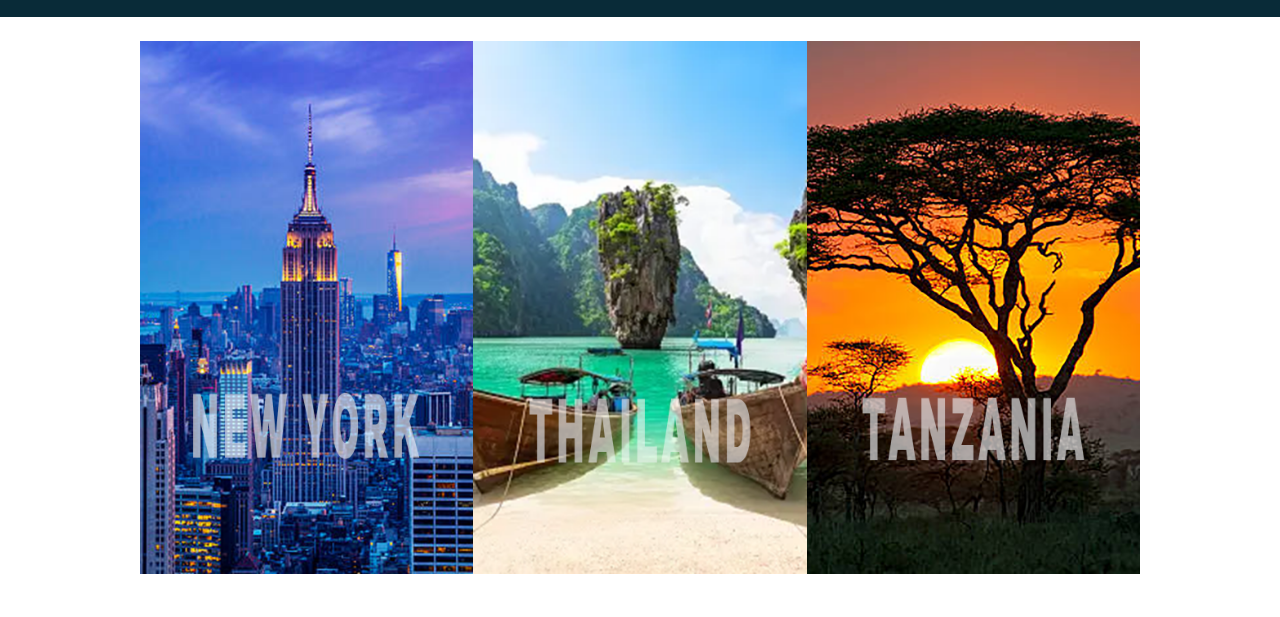
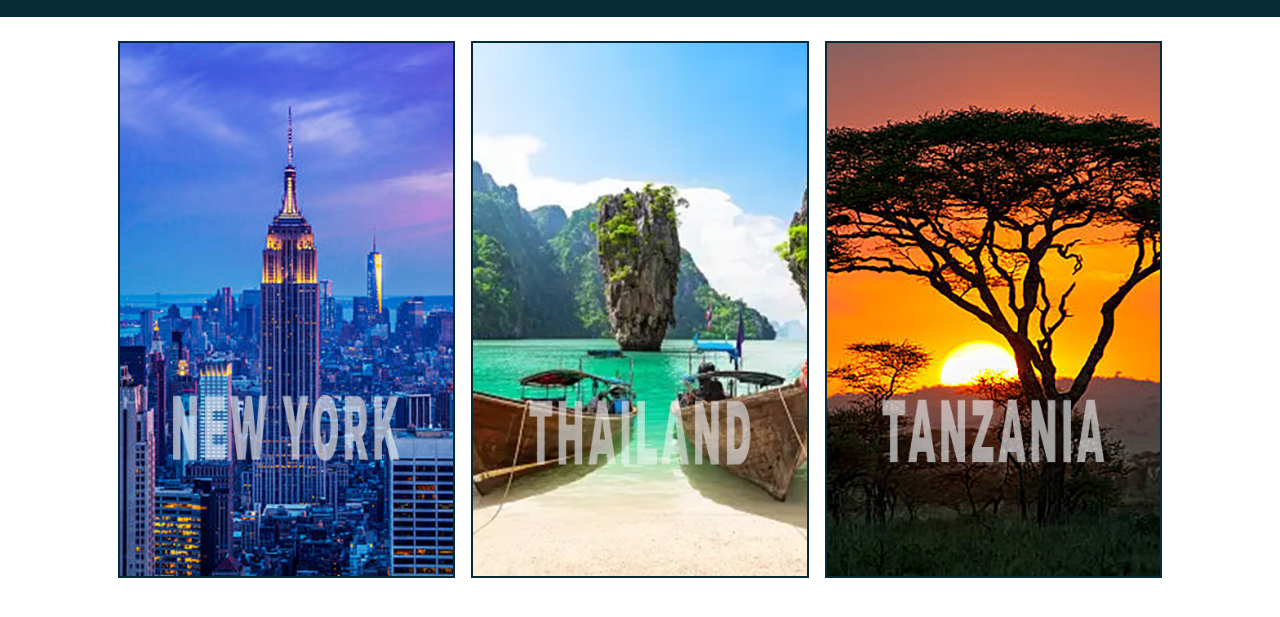
Before and after one commit to missopi/travel-blog, a plain HTML site: page destinations.html in a window 1280 px wide. Shown: the part 81-698 px from the top of the page. Drawn offline with Linux system fonts and the light colour scheme.

Commit message:
Add border to images

```diff
--- a/styles.css
+++ b/styles.css
@@ -40,9 +40,13 @@ a {
 .destinations {
     display: flex;
     justify-content: center;
+    gap: 1pc;
 }
 
 img {
     width: 250pt;
     height: 400pt;
+    border: solid rgb(9,43,56);
+    border-width: 2px;
+
 }
```
